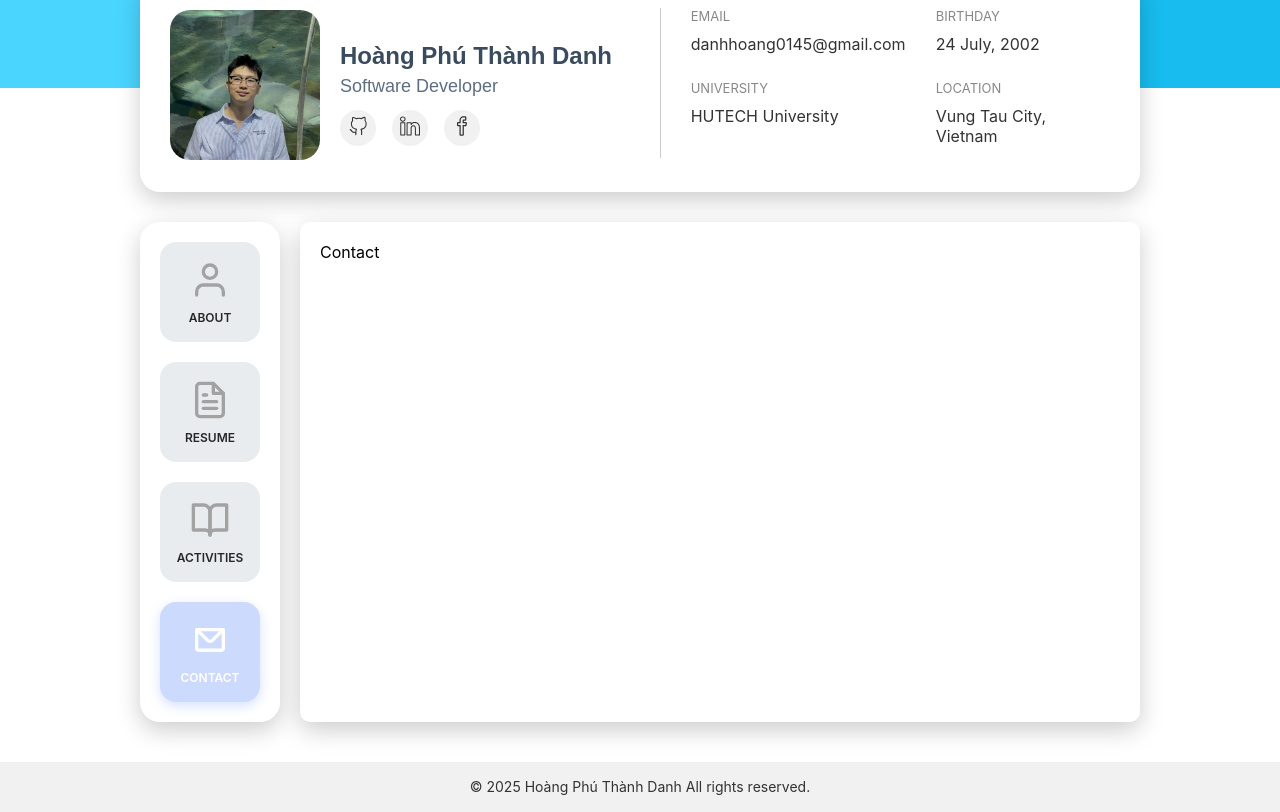
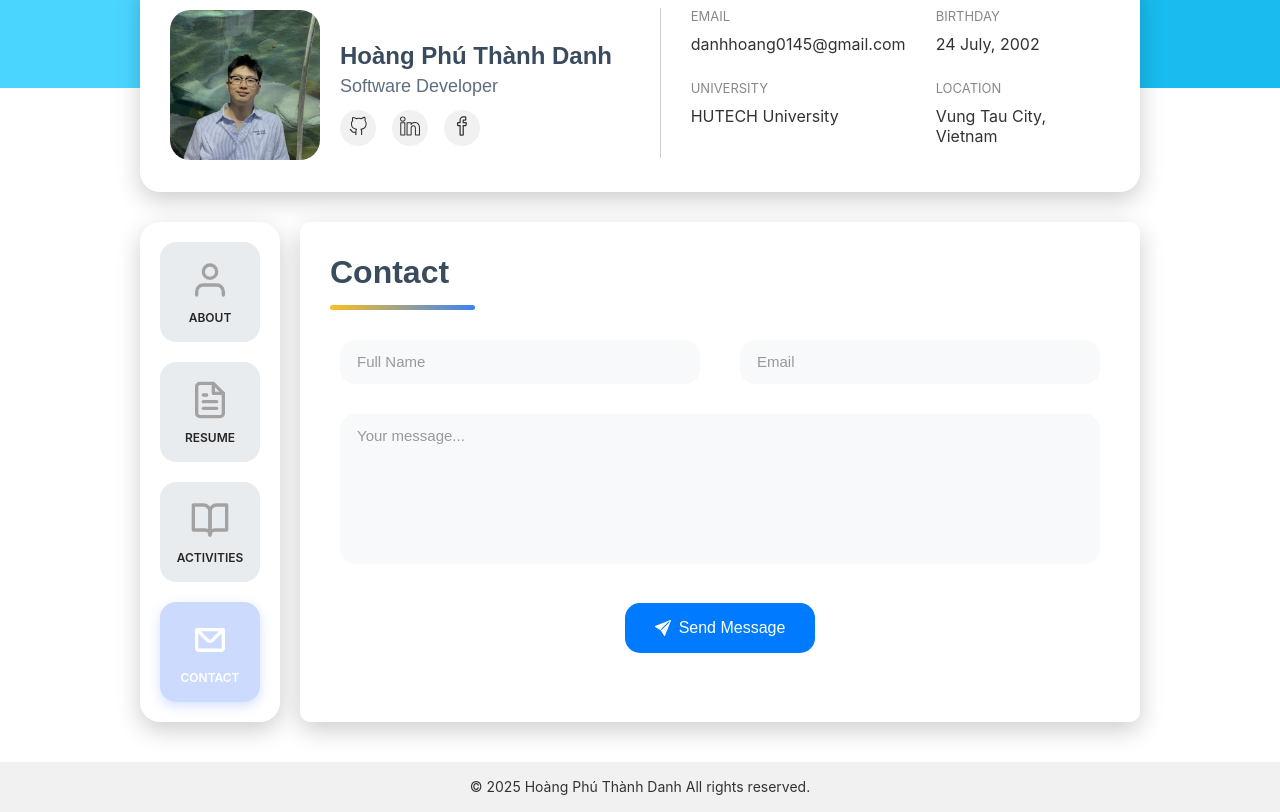
Before and after one commit to thanhdanh2407/cv, a React (Create React App) app: page /contact in a window 1280 px wide. Shown: the part 312-1124 px from the top of the page. Built offline with nearby package versions, Linux system fonts and the light colour scheme.

Commit message:
contact page

```diff
--- a/package.json
+++ b/package.json
@@ -13,6 +13,7 @@
     "react-router-dom": "^7.5.3",
     "react-scripts": "5.0.1",
     "react-slick": "^0.30.3",
+    "react-toastify": "^11.0.5",
     "slick-carousel": "^1.8.1",
     "swiper": "^11.2.6",
     "web-vitals": "^2.1.4"
--- a/src/layouts/about.js
+++ b/src/layouts/about.js
@@ -32,9 +32,9 @@ function AboutPage() {
             <SideBar />
           </div>
           <div className="rightBottom">
-            <div className="about-container">
+            <div className="containerRight">
               <h1 className="titlePage">About Me</h1>
-              <div className="about-underline"></div>
+              <div className="underline"></div>
               <p>
                 Hello, I'm Danh, a frontend developer with 1 year of experience
                 in building responsive and user-friendly web interfaces. I
--- a/src/layouts/contact.js
+++ b/src/layouts/contact.js
@@ -4,21 +4,44 @@ import SideBar from "../components/sidebar/SideBar";
 import TabBar from "../components/TabBar/TabBar";
 import LoadingSpinner from "../components/LoadingSpinner/LoadingSpinner";
 
+import "./index.css";
+
+import { BsSendFill } from "react-icons/bs";
+
+import { ToastContainer, toast } from "react-toastify";
+import "react-toastify/dist/ReactToastify.css";
+
 function ContactPage() {
   const [loading, setLoading] = useState(true);
+  const [submitting, setSubmitting] = useState(false);
 
   useEffect(() => {
-    // Giả lập đang loading trang
     const timer = setTimeout(() => {
+      console.log("Finished loading");
       setLoading(false);
-    }, 800); // 0.8 giây
-
+    }, 800);
     return () => clearTimeout(timer);
   }, []);
-  if (loading) return <LoadingSpinner />;
+
+  const handleSubmit = () => {
+    setSubmitting(true);
+    setTimeout(() => {
+      setSubmitting(false);
+      toast.success("Gửi thành công!", {
+        position: "top-right",
+        autoClose: 3000,
+        hideProgressBar: false,
+        closeOnClick: true,
+        pauseOnHover: true,
+        draggable: true,
+      });
+    }, 1000);
+  };
 
   return (
     <div className="container">
+      {(loading || submitting) && <LoadingSpinner />}
+      {!loading && !submitting && (
         <div className="wrapper">
           <InfoPage />
           <div className="containerBottom">
@@ -26,12 +49,49 @@ function ContactPage() {
               <SideBar />
             </div>
             <div className="rightBottom">
-            <span>Contact</span>
+              <div className="containerRight">
+                <h1 className="titlePage">Contact</h1>
+                <div className="underline"></div>
+                <div className="formContact">
+                  <div className="inputContact">
+                    <div className="inputWrapper">
+                      <input
+                        type="text"
+                        required
+                        placeholder="Full Name"
+                        className="inputFullName"
+                      />
+                    </div>
+                    <div className="inputWrapper">
+                      <input
+                        type="email"
+                        required
+                        placeholder="Email"
+                        className="inputEmail"
+                      />
+                    </div>
+                  </div>
+                  <div className="textareaWrapper">
+                    <textarea
+                      className="textareaContact"
+                      placeholder="Your message..."
+                    />
+                  </div>
+                  <div className="submitWrapper">
+                    <button className="btnSubmit" onClick={handleSubmit}>
+                      <BsSendFill className="btnSend" />
+                      <span>Send Message</span>
+                    </button>
+                  </div>
+                </div>
               </div>
             </div>
           </div>
           <TabBar />
         </div>
+      )}
+      <ToastContainer className="toastCustom" />
+    </div>
   );
 }
 
--- a/src/layouts/index.css
+++ b/src/layouts/index.css
@@ -97,7 +97,7 @@
     border-radius: 10px;
 }
 
-.about-container{
+.containerRight{
     display: flex;
     flex-direction: column;
     padding: 10px
@@ -112,7 +112,7 @@
 }
 
 
-.about-underline {
+.underline {
     height: 5px;
     width: 145px;
     background: linear-gradient(to right, #fbbf24, #3b82f6);
@@ -209,3 +209,103 @@ h3,h2,h1{
         height: 200px;
     }
 }
+
+
+/* Contact.js */
+
+
+
+.inputContact{
+    display: flex;
+    padding: 10px;
+    gap: 40px;
+}
+
+.inputWrapper {
+    flex: 1;
+    min-width: 200px;
+}
+
+.inputFullName,
+.inputEmail {
+    width: 100%;
+    padding: 12px 16px;
+    border: 1px solid #F7F9FA;
+    border-radius: 15px;
+    font-size: 16px;
+    outline: none;
+    transition: border-color 0.3s ease;
+    background-color: #F7F9FA;
+}
+
+.inputFullName:focus,
+.inputEmail:focus ,
+.textareaContact:focus{
+    border: 1px solid #ccc;
+    background-color: white;
+}
+
+.textareaWrapper {
+    margin-top: 10px;
+    padding: 10px;
+}
+
+.textareaContact {
+    width: 100%;
+    height: 150px;
+    padding: 12px 16px;
+    border-radius: 15px;
+    border: 1px solid #F7F9FA;
+    font-size: 16px;
+    outline: none;
+    transition: border-color 0.3s ease;
+    resize: none;
+    background-color: #F7F9FA;
+}
+
+
+.inputFullName::placeholder,
+.inputEmail::placeholder,
+.textareaContact::placeholder {
+    color: #999;
+    font-size: 15px;
+    opacity: 1;
+    font-family: "Poppins", sans-serif;
+}
+
+.btnSubmit {
+    display: flex;
+    align-items: center;
+    justify-content: center;
+    gap: 8px;
+    background-color: #007bff;
+    color: white;
+    padding: 10px 20px;
+    font-size: 16px;
+    border: none;
+    border-radius: 15px;
+    cursor: pointer;
+    transition: background-color 0.3s ease, transform 0.2s ease;
+    width: 190px;
+    height: 50px;
+}
+
+.btnSubmit:hover {
+    background-color: #0056b3;
+    transform: translateY(-2px);
+}
+
+.btnSubmit:active {
+    background-color: #004494;
+    transform: translateY(0);
+}
+
+.btnIcon {
+    font-size: 18px;
+}
+.submitWrapper{
+    display: flex;
+    justify-content: center;
+    align-items: center;
+    margin-top: 25px;
+}
```
Also changed, not shown: 2 other files (tests, documents, lock files or other folders). Lines whose indentation alone changed are shown as unchanged.
